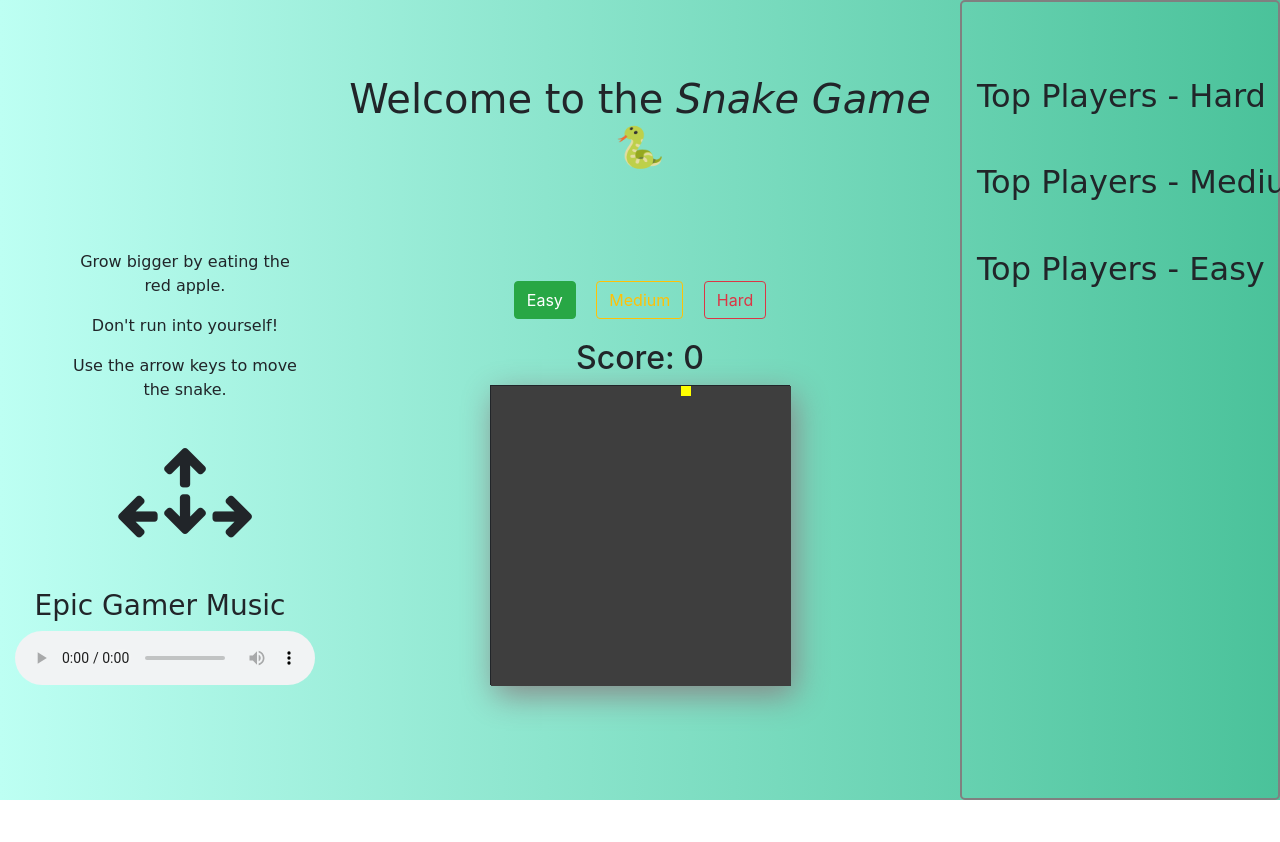
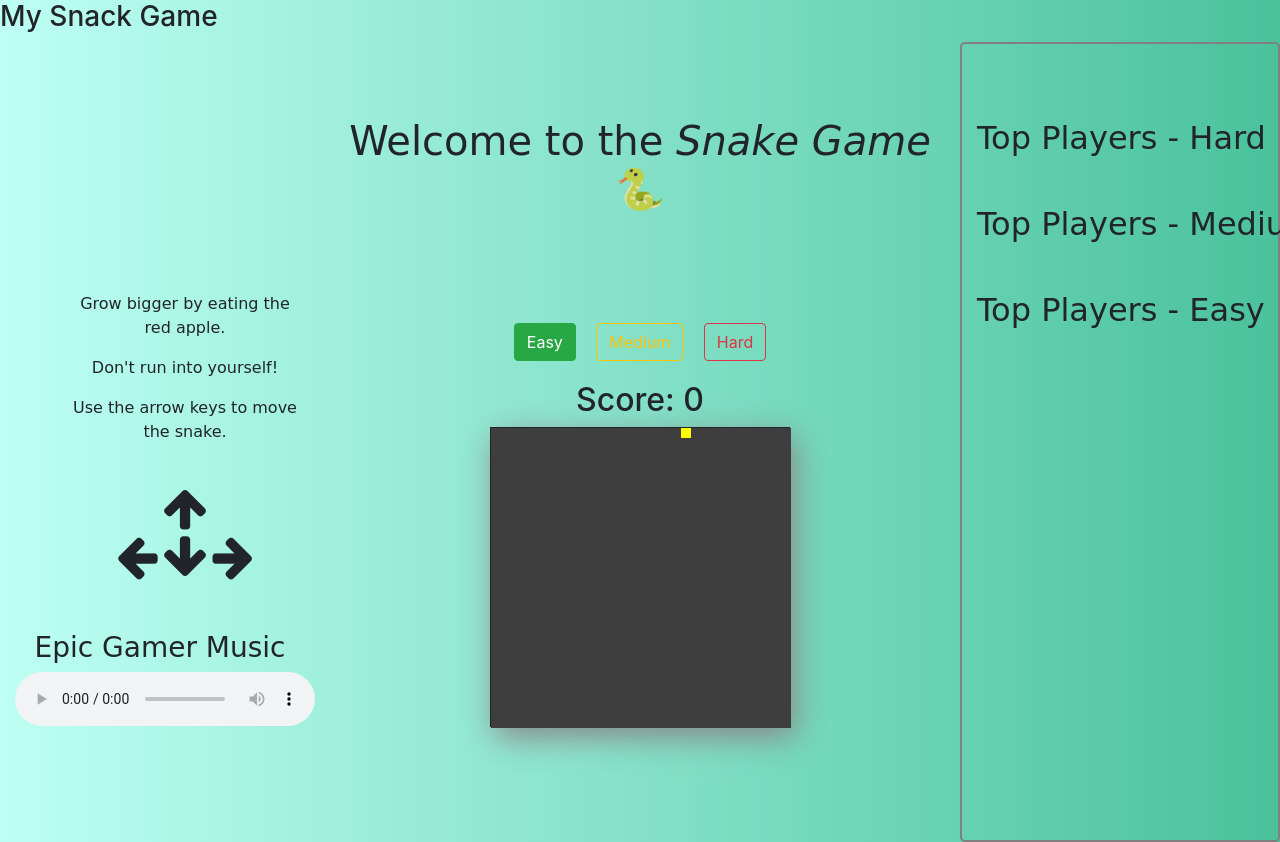
Before and after one commit to klmui/Snake-Game, a website: page index.html in a window 1280 px wide. Shown: the top 842 px of the page. Before the commit the page ends 800 px from the top, so only its background shows below. Drawn offline with nearby package versions, Linux system fonts and the light colour scheme; no server answers.

Commit message:
Update index.html

```diff
--- a/index.html
+++ b/index.html
@@ -14,6 +14,11 @@
     <link rel="stylesheet" href="https://cdnjs.cloudflare.com/ajax/libs/font-awesome/4.7.0/css/font-awesome.min.css">
   </head>
   <body onload="playAudio(); easyClick()">
+    <div>
+      <h3>
+        My Snack Game
+        </h3>
+      </div>
     <div class="container-fluid">
       <div class="row">
         <div class="col-3">
```
